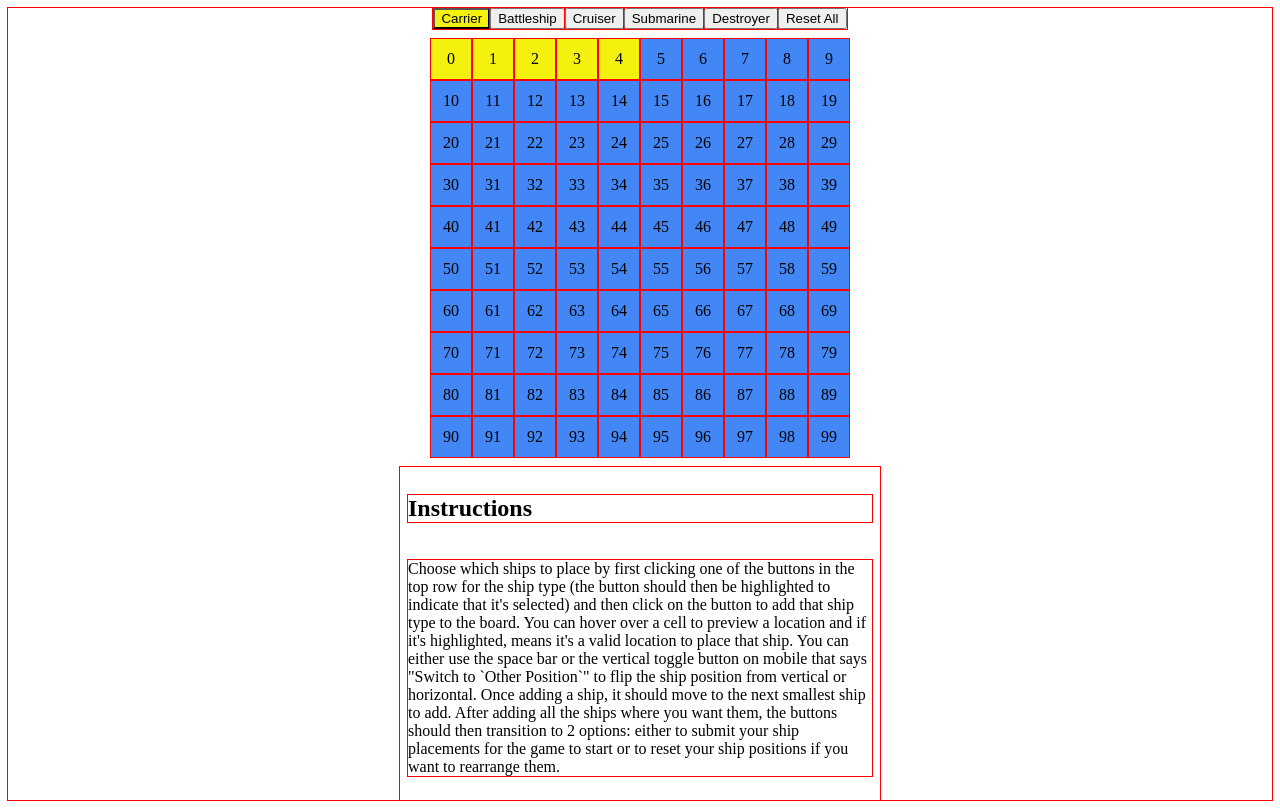
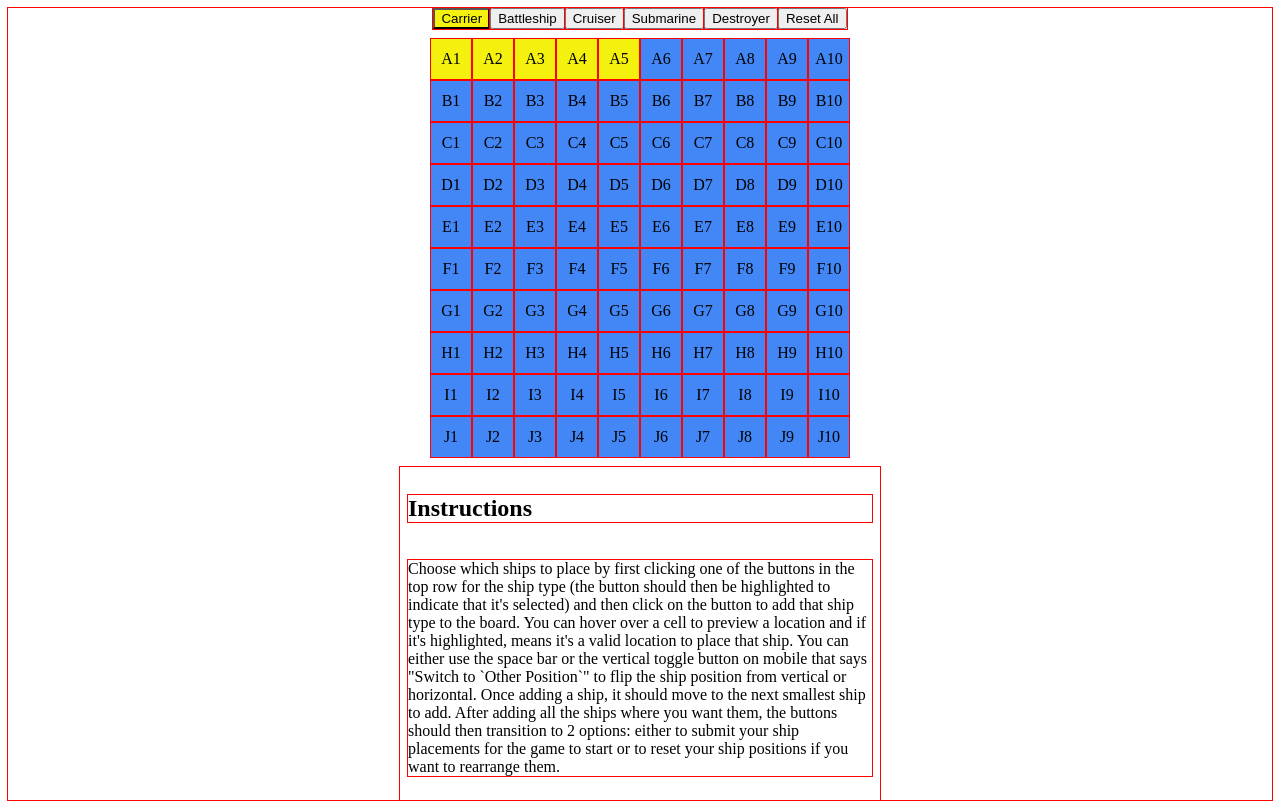
Before and after one commit to JonHunt1995/battleshipfrontend, a React (Vite) app: page / in a window 1280 px wide. Built offline with nearby package versions, Linux system fonts and the light colour scheme.

Commit message:
Feature: Changed cells to have the Battleship coordinate system from 0-99

```diff
--- a/src/ShipPlacementCell.tsx
+++ b/src/ShipPlacementCell.tsx
@@ -7,6 +7,8 @@ type ShipPlacementCellProps = {
 }
 
 function ShipPlacementCell({ selected, hovered, idx, onMouseOver, onClick }: ShipPlacementCellProps) {
+  const startingRowCharCode = "A".charCodeAt(0);
+  const coordinate = `${String.fromCharCode(startingRowCharCode + Math.floor(idx / 10))}${idx % 10 + 1}`;
   let styleClass = "water cell"
   if (selected) {
     styleClass = "ship cell"
@@ -14,7 +16,7 @@ function ShipPlacementCell({ selected, hovered, idx, onMouseOver, onClick }: Shi
     styleClass = "highlighted cell"
   }
   return (
-    <div className={styleClass} onMouseOver={onMouseOver} onClick={onClick}>{idx}</div>
+    <div className={styleClass} onMouseOver={onMouseOver} onClick={onClick}>{coordinate}</div>
   )
 }
 
```
